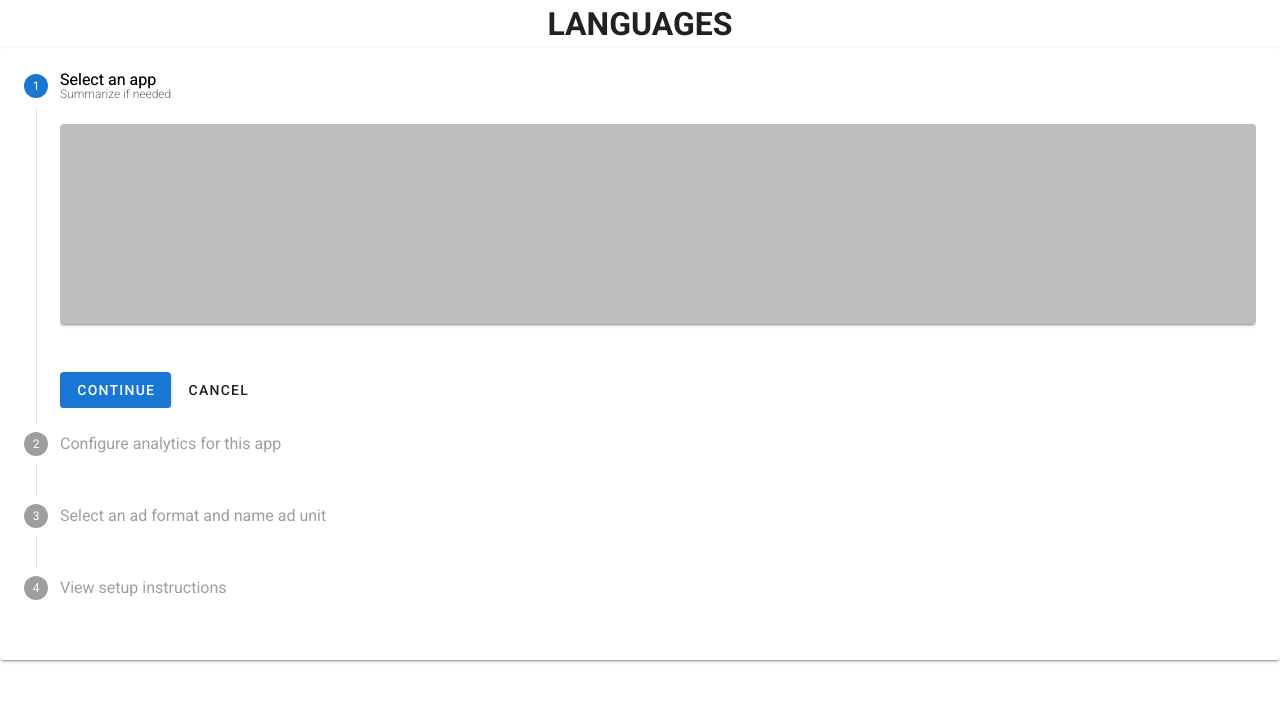
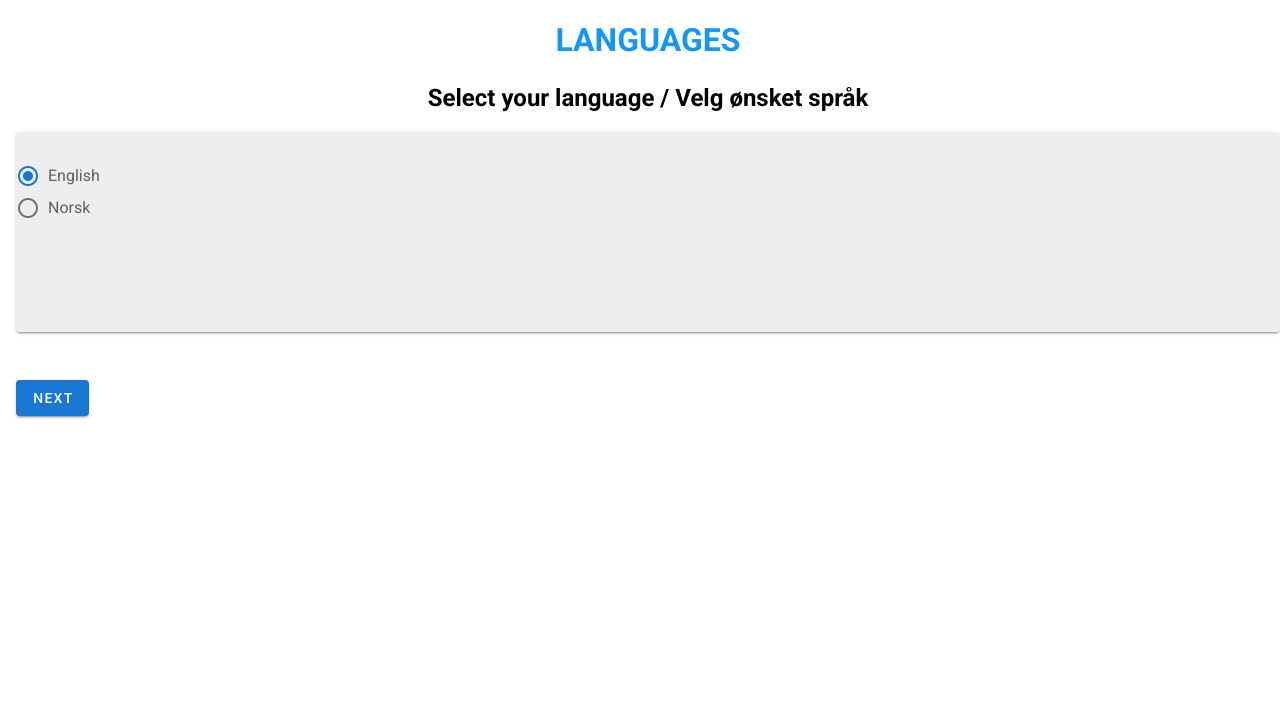
Before and after one commit to Anders-Lunde/Languages, a Vue app: page /#/ in a window 1280 px wide. Shown: the top 702 px of the page. Built offline with nearby package versions, Linux system fonts and the light colour scheme.

Commit message:
Developing...

```diff
--- a/src/index.html
+++ b/src/index.html
@@ -13,6 +13,10 @@
     <meta
       name="viewport"
       content="width=device-width, initial-scale=1.0, maximum-scale=1.0, user-scalable=no"
+    />
+    <link
+      rel="stylesheet"
+      href="https://cdn.jsdelivr.net/npm/@mdi/font@latest/css/materialdesignicons.min.css"
     />
   </head>
 
--- a/src/store/index.ts
+++ b/src/store/index.ts
@@ -4,7 +4,9 @@ import Vuex from "vuex";
 Vue.use(Vuex);
 
 export default new Vuex.Store({
-  state: {},
+  state: {
+    displayLanguage: "en"
+  },
   mutations: {},
   actions: {},
   modules: {}
--- a/src/views/SelectLanguage.vue
+++ b/src/views/SelectLanguage.vue
@@ -1,63 +1,23 @@
 <template>
-  <div>
+  <div class="body">
     <h1 class="heading">LANGUAGES</h1>
-    <v-stepper v-model="e6" vertical>
-      <v-stepper-step :complete="e6 > 1" step="1">
-        Select an app
-        <small>Summarize if needed</small>
-      </v-stepper-step>
+    <h2 class="heading2">Select your language / Velg ønsket språk</h2>
 
-      <v-stepper-content step="1">
-        <v-card color="grey lighten-1" class="mb-12" height="200px"></v-card>
-        <v-btn color="primary" @click="e6 = 2">
-          Continue
-        </v-btn>
-        <v-btn text>
-          Cancel
-        </v-btn>
-      </v-stepper-content>
+    <v-card color="grey lighten-3" class="mb-12" height="200px">
+      <v-container class="px-0" fluid>
+        <v-radio-group
+          v-model="radioGroupDisplayLanguage"
+          @change="setDisplayLanguage()"
+        >
+          <v-radio label="English" value="en"></v-radio>
+          <v-radio label="Norsk" value="no"></v-radio>
+        </v-radio-group>
+      </v-container>
+    </v-card>
 
-      <v-stepper-step :complete="e6 > 2" step="2">
-        Configure analytics for this app
-      </v-stepper-step>
-
-      <v-stepper-content step="2">
-        <v-card color="grey lighten-1" class="mb-12" height="200px"></v-card>
-        <v-btn color="primary" @click="e6 = 3">
-          Continue
-        </v-btn>
-        <v-btn text>
-          Cancel
-        </v-btn>
-      </v-stepper-content>
-
-      <v-stepper-step :complete="e6 > 3" step="3">
-        Select an ad format and name ad unit
-      </v-stepper-step>
-
-      <v-stepper-content step="3">
-        <v-card color="grey lighten-1" class="mb-12" height="200px"></v-card>
-        <v-btn color="primary" @click="e6 = 4">
-          Continue
-        </v-btn>
-        <v-btn text>
-          Cancel
-        </v-btn>
-      </v-stepper-content>
-
-      <v-stepper-step step="4">
-        View setup instructions
-      </v-stepper-step>
-      <v-stepper-content step="4">
-        <v-card color="grey lighten-1" class="mb-12" height="200px"></v-card>
-        <v-btn color="primary" @click="e6 = 1">
-          Continue
-        </v-btn>
-        <v-btn text>
-          Cancel
-        </v-btn>
-      </v-stepper-content>
-    </v-stepper>
+    <v-btn color="primary" @click="$router.push('register-info')">
+      {{ btnNext }}
+    </v-btn>
   </div>
 </template>
 
@@ -69,12 +29,38 @@ import Vue from "vue";
 export default Vue.extend({
   name: "SelectLanguage",
   components: {},
-  computed: {},
+  computed: {
+    dispLang() {
+      return this.$store.state.displayLanguage;
+    },
+    stepHeadingRegInfo() {
+      if (this.dispLang == "no") {
+        return "Registrer personinfo";
+      } else {
+        return "Register personal data";
+      }
+    },
+    btnNext() {
+      if (this.dispLang == "no") {
+        return "Neste";
+      } else {
+        return "Next";
+      }
+    },
+    btnPrevious() {
+      if (this.dispLang == "no") {
+        return "Tilbake";
+      } else {
+        return "Back";
+      }
+    }
+  },
   props: {},
   data() {
     return {
       dummy: 0,
-      e6: 1
+      e6: 1,
+      radioGroupDisplayLanguage: "en"
     };
   },
 
@@ -82,15 +68,32 @@ export default Vue.extend({
     /*
      *METHOD START:
      */
-    asd: function() {
-      console.log("asd");
+    debug: function() {
+      console.log(this.$store.state.displayLanguage);
+    },
+    /*
+     *METHOD START:
+     */
+    setDisplayLanguage: function() {
+      this.$store.state.displayLanguage = this.radioGroupDisplayLanguage;
     }
   }
 });
 </script>
 
 <style scoped>
+.body {
+  margin-left: 1rem;
+}
+
 .heading {
   text-align: center;
+  color: rgb(22, 151, 246);
+  margin: 1rem;
+}
+.heading2 {
+  text-align: center;
+  color: rgb(0, 0, 0);
+  margin: 1rem;
 }
 </style>
```
Also changed, not shown: .eslintrc.js, 1 other file (tests, documents, lock files or other folders).
